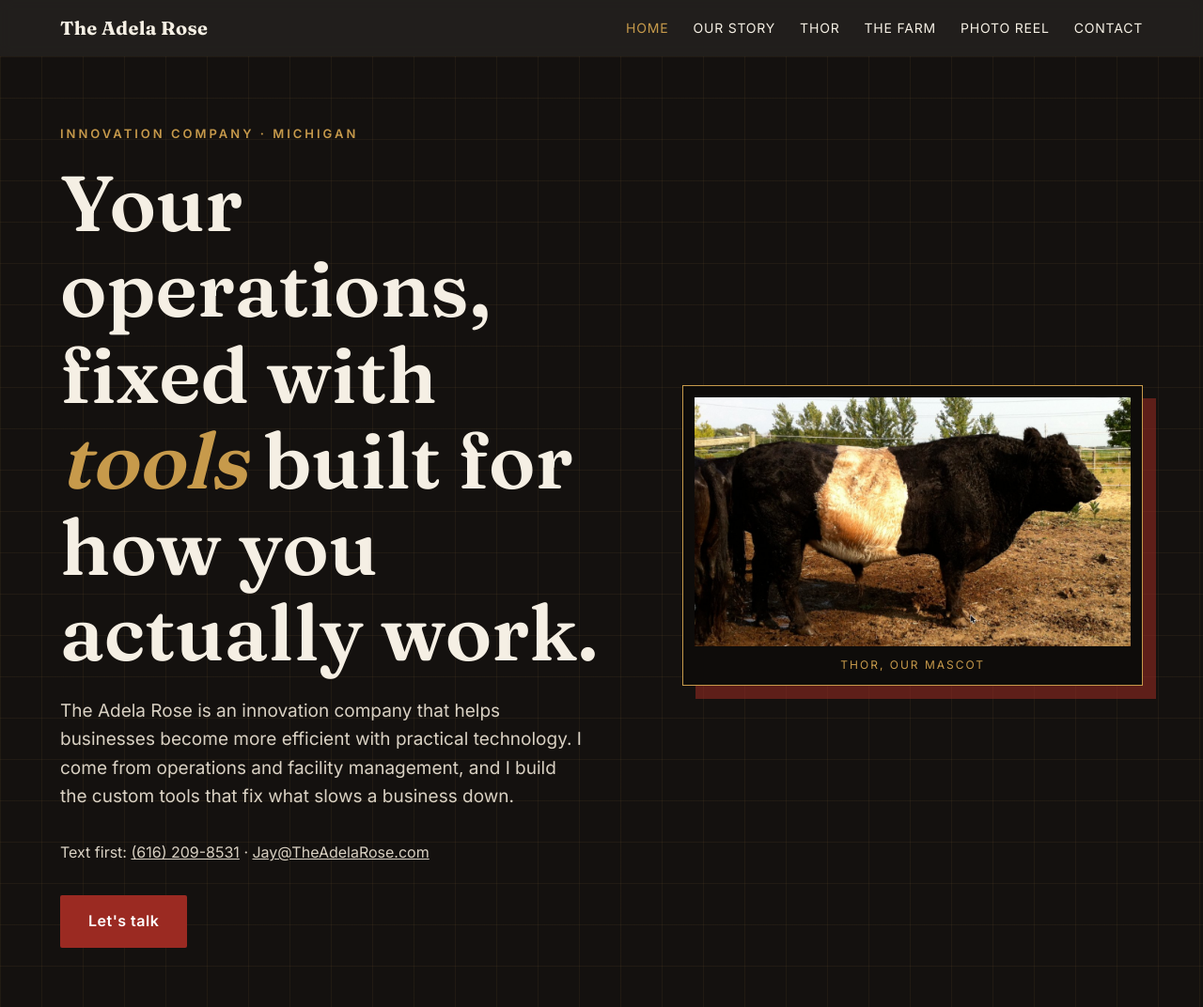
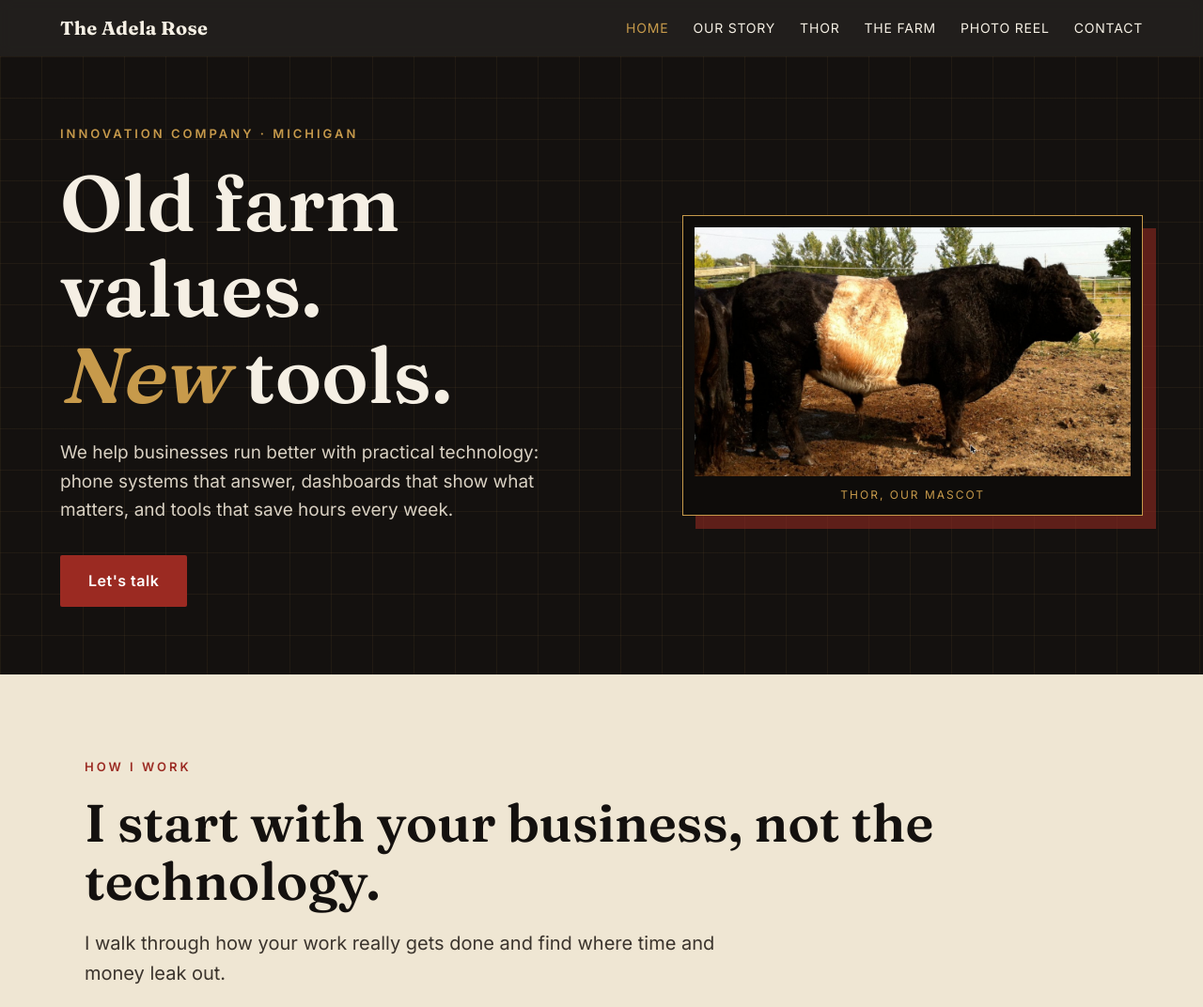
Before and after one commit to M37Auction/theadelarose-site, a plain HTML site: page index.html in a window 1280 px wide. Shown: the top 1072 px of the page at 94% size. Drawn offline with Linux system fonts and the light colour scheme.

Commit message:
Restore original hero headline and paragraph at Jay's request
Co-Authored-By: Claude Sonnet 5.5 <noreply@anthropic.com>

```diff
--- a/index.html
+++ b/index.html
@@ -140,8 +140,8 @@ footer{background:#0e0c0a;color:#9b9387;text-align:center;padding:28px;font-size
 <div class="page on" id="p-home"><header class="hero">
  <div>
   <div class="kick">Innovation company &middot; Michigan</div>
-  <h1>Your operations, fixed with <em>tools</em> built for how you actually work.</h1>
-  <p>The Adela Rose is an innovation company that helps businesses become more efficient with practical technology. I come from operations and facility management, and I build the custom tools that fix what slows a business down.</p><p style="font-size:16px">Text first: <a href="sms:+16162098531" style="color:inherit">(616) 209-8531</a> &middot; <a href="mailto:Jay@TheAdelaRose.com" style="color:inherit">Jay@TheAdelaRose.com</a></p>
+  <h1>Old farm values.<br><em>New</em> tools.</h1>
+  <p>We help businesses run better with practical technology: phone systems that answer, dashboards that show what matters, and tools that save hours every week.</p>
   <a class="btn" href="#contact">Let's talk</a>
  </div>
  <div class="frame"><img src="https://raw.githubusercontent.com/M37Auction/theadelarose-site/main/thor-side.jpg" alt="Thor, our mascot"><span>Thor, our mascot</span></div>
```
